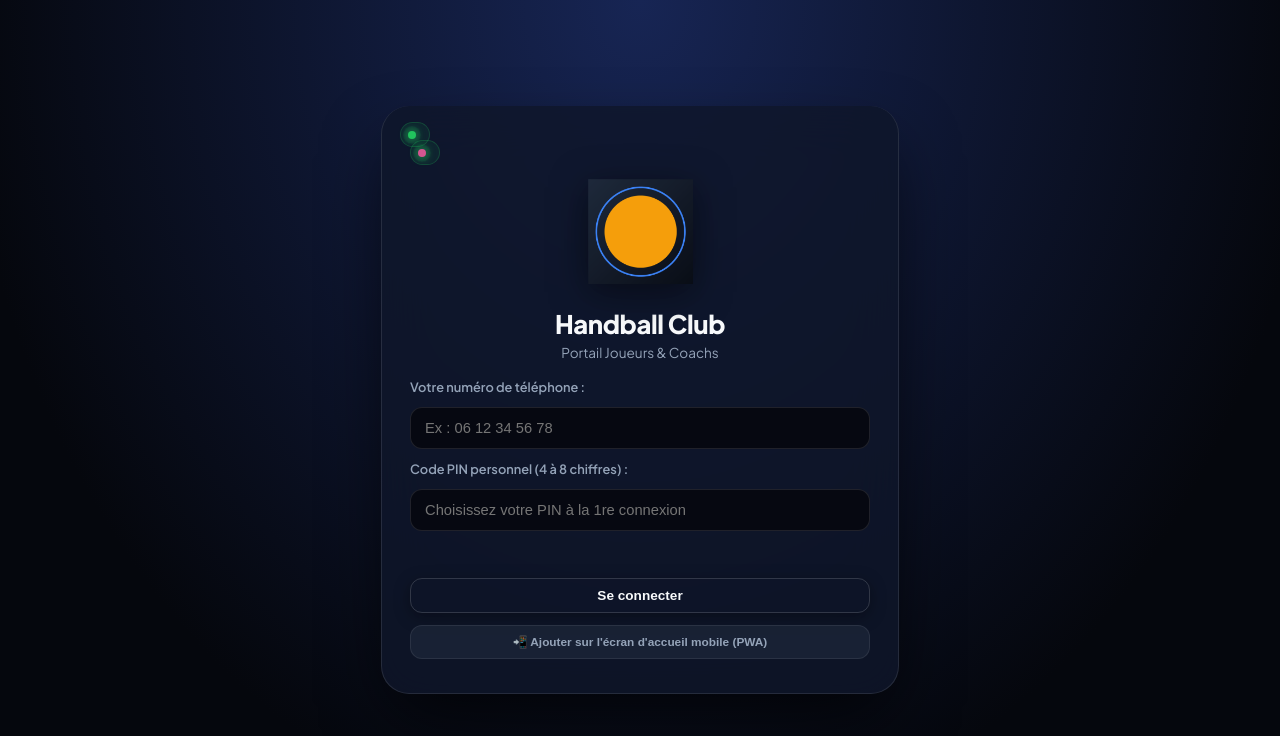
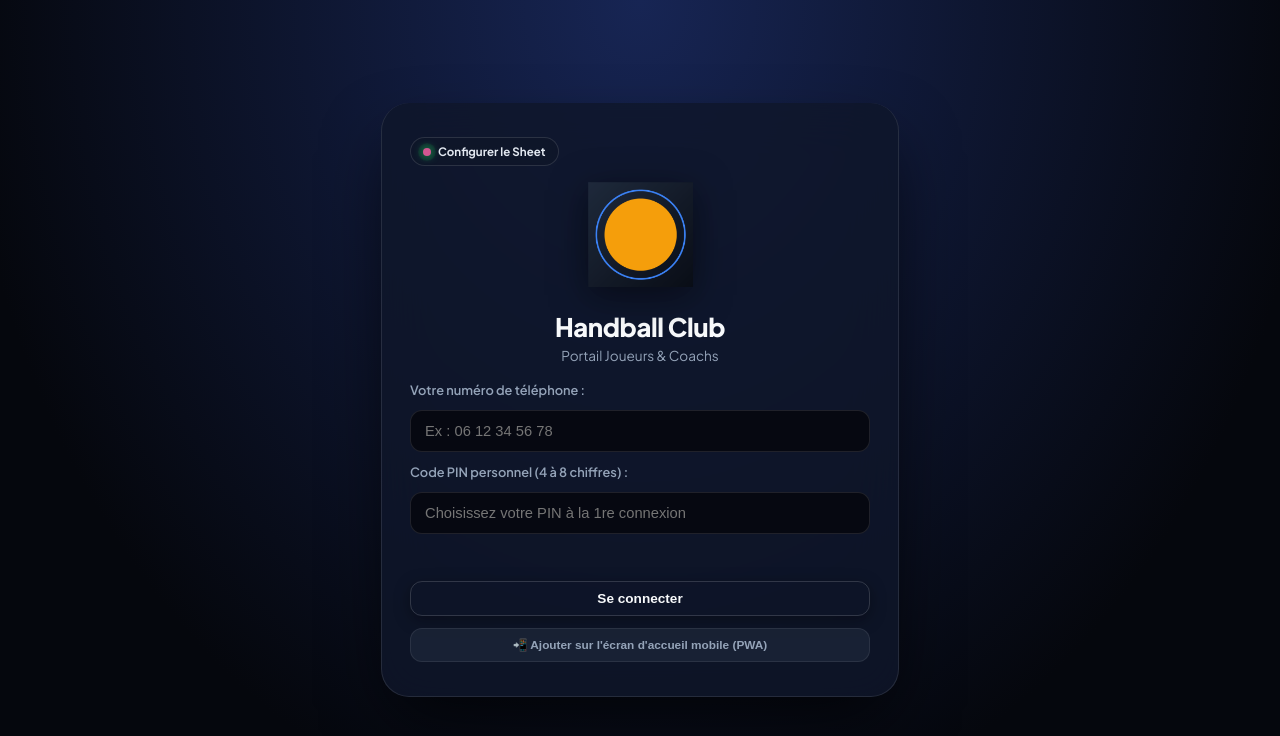
Before and after one commit to pidgey56/handball-bot-template, a website: page docs/index.html in a window 1280 px wide. Drawn offline with nearby package versions, Linux system fonts and the light colour scheme.

Commit message:
fix(ui): clean status pill badges layout on login card

```diff
--- a/docs/css/style.css
+++ b/docs/css/style.css
@@ -368,3 +368,8 @@
 .player-athlete-card{max-width:430px!important;height:460px!important;}
 .roster-wrap, .board, .tabs, .train-config-bar, .view-mode-tabs{max-width:1920px!important;}
 }
+
+.home-top-bar{display:flex;justify-content:space-between;align-items:center;width:100%;margin-bottom:16px;gap:8px;position:relative;z-index:10;}
+.status-pill{display:inline-flex;align-items:center;gap:7px;padding:6px 12px;border-radius:99px;background:rgba(15,23,42,0.75);backdrop-filter:blur(8px);-webkit-backdrop-filter:blur(8px);border:1px solid rgba(255,255,255,0.12);font-size:0.72rem;font-weight:700;color:#cbd5e1;cursor:pointer;transition:all 0.2s ease;user-select:none;}
+.status-pill:hover{background:rgba(30,41,59,0.9);border-color:rgba(255,255,255,0.25);color:#fff;transform:translateY(-1px);}
+.status-pill-text{font-size:0.72rem;font-weight:700;color:#e2e8f0;white-space:nowrap;}
--- a/docs/index.html
+++ b/docs/index.html
@@ -31,15 +31,15 @@
 <svg width="0" height="0" style="position:absolute;width:0;height:0;overflow:hidden;pointer-events:none;" aria-hidden="true"><defs><clipPath id="svgHeartClip" clipPathUnits="objectBoundingBox"><path d="M 0.5, 0.90 C 0.25, 0.70, 0, 0.48, 0, 0.26 C 0, 0.10, 0.12, 0, 0.30, 0 C 0.42, 0, 0.48, 0.06, 0.5, 0.14 C 0.52, 0.06, 0.58, 0, 0.70, 0 C 0.88, 0, 1, 0.10, 1, 0.26 C 1, 0.48, 0.75, 0.70, 0.5, 0.90 Z" /></clipPath></defs></svg>
 <div id="homeView">
 <div class="home-card">
-<div style="display:flex;justify-content:space-between;align-items:center;margin-bottom:14px;flex-wrap:wrap;gap:8px;">
-  <div id="apiStatusBadge" class="status-dot-corner" style="display:inline-flex;cursor:pointer;position:static;" onclick="ouvrirModalApi()" title="Statut Google Sheet (Cliquez pour configurer)">
+<div class="home-top-bar">
+  <div id="apiStatusBadge" class="status-pill" onclick="ouvrirModalApi()" title="Liaison Google Sheet (Cliquez pour configurer)">
     <span class="status-dot-wrap"><span class="status-dot-pulse"></span><span id="apiStatusDot" class="status-dot-core" style="background:#22c55e;"></span></span>
-    <span id="apiStatusText" class="status-dot-text">Google Sheet ConnectÃ©</span>
+    <span id="apiStatusText" class="status-pill-text">Google Sheet Connecté</span>
   </div>
-</div>
-<div id="badgeStatusWhatsApp" class="status-dot-corner" title="WhatsApp Connecté • Synchronisé" onclick="if(typeof afficherToast==='function') afficherToast('WhatsApp Connecté • Synchronisé', 'succes');">
-<span class="status-dot-wrap"><span class="status-dot-pulse"></span><span class="status-dot-core"></span></span>
-<span id="txtStatusWhatsApp" class="status-dot-text">WhatsApp Connecté • Synchronisé</span>
+  <div id="badgeStatusWhatsApp" class="status-pill" style="display:none;" title="WhatsApp Connecté & Synchronisé" onclick="if(typeof afficherToast==='function') afficherToast('WhatsApp Connecté & Synchronisé', 'succes');">
+    <span class="status-dot-wrap"><span class="status-dot-pulse"></span><span class="status-dot-core"></span></span>
+    <span id="txtStatusWhatsApp" class="status-pill-text">WhatsApp</span>
+  </div>
 </div>
 <div class="home-logo-wrap">
 <div class="home-logo"><img id="homeLogoImg" src="images/logo.png" alt="Club"></div>
```
Also changed, not shown: 2 other files.
